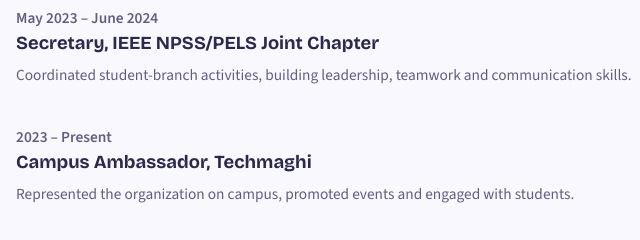
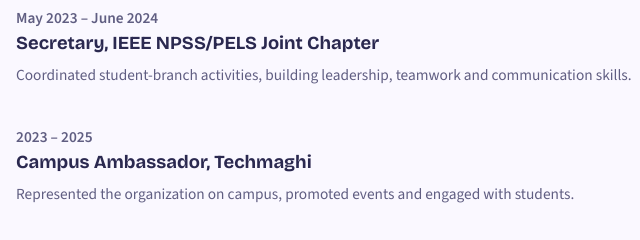
Before and after one commit to aparnarkrishna/aparnarkrishna.github.io, a plain HTML site: page index.html in a window 1280 px wide. Shown: the part 4360-4600 px from the top of the page, 124-764 px from the left. Drawn offline with nearby package versions, Linux system fonts and the light colour scheme.

Commit message:
Update index.html

```diff
--- a/index.html
+++ b/index.html
@@ -303,7 +303,7 @@
         <div class="timeline">
           <div class="entry"><p class="when">May 2023 – June 2024</p><h3>Secretary, IEEE NPSS/PELS Joint Chapter</h3><p>Coordinated student-branch activities, building leadership, teamwork and communication skills.</p></div>
           <!-- Confirm the Campus Ambassador role is still ongoing before publishing; otherwise change "Present" to an end date. -->
-          <div class="entry"><p class="when">2023 – Present</p><h3>Campus Ambassador, Techmaghi</h3><p>Represented the organization on campus, promoted events and engaged with students.</p></div>
+          <div class="entry"><p class="when">2023 – 2025</p><h3>Campus Ambassador, Techmaghi</h3><p>Represented the organization on campus, promoted events and engaged with students.</p></div>
         </div>
       </div>
     </section>
```
